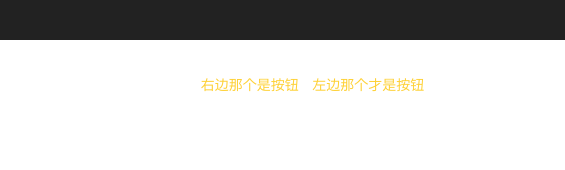
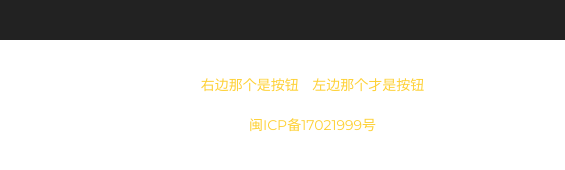
Before and after one commit to lhf11341/lhf11341.gitb.io, a plain HTML site: page index.html in a window 1280 px wide. Shown: the part 6480-6650 px from the top of the page, 715-1280 px from the left. Drawn offline with Linux system fonts and the light colour scheme; a web font is replaced by a local one.

Commit message:
rebuilding site 2018年 3月 1日 星期四 15时15分11秒 CST

```diff
--- a/index.html
+++ b/index.html
@@ -676,6 +676,8 @@ She worked at Pied Piper for years until they went belly up.</p>
 
             <li><a href="#">左边那个才是按钮</a></li>
 
+            <li><a href="www.miitbeian.gov.cn">闽ICP备17021999号</a></li>
+
 
         </ul>
       </div>
```
Also changed, not shown: 404.html (+2 -0 lines).
